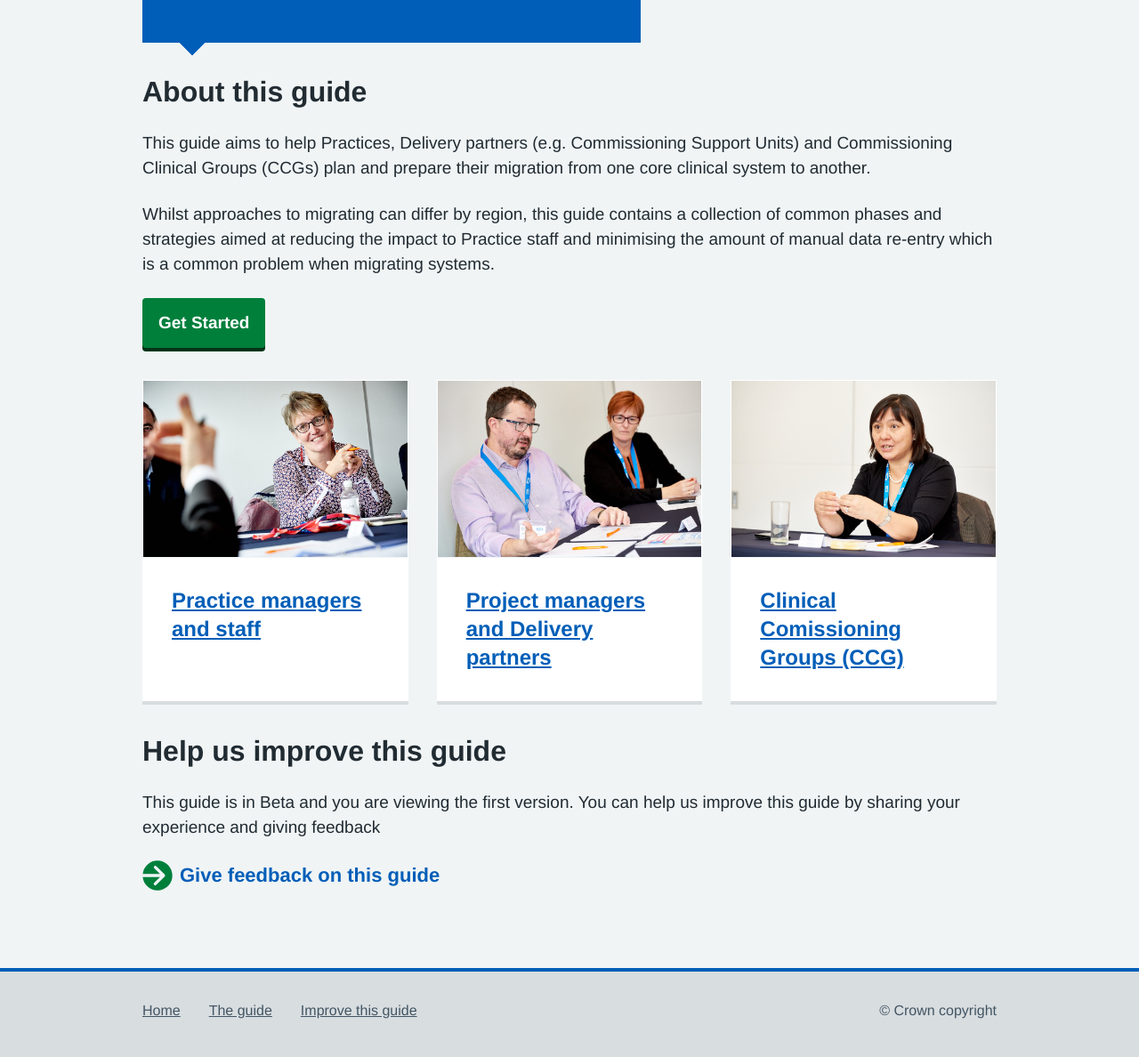
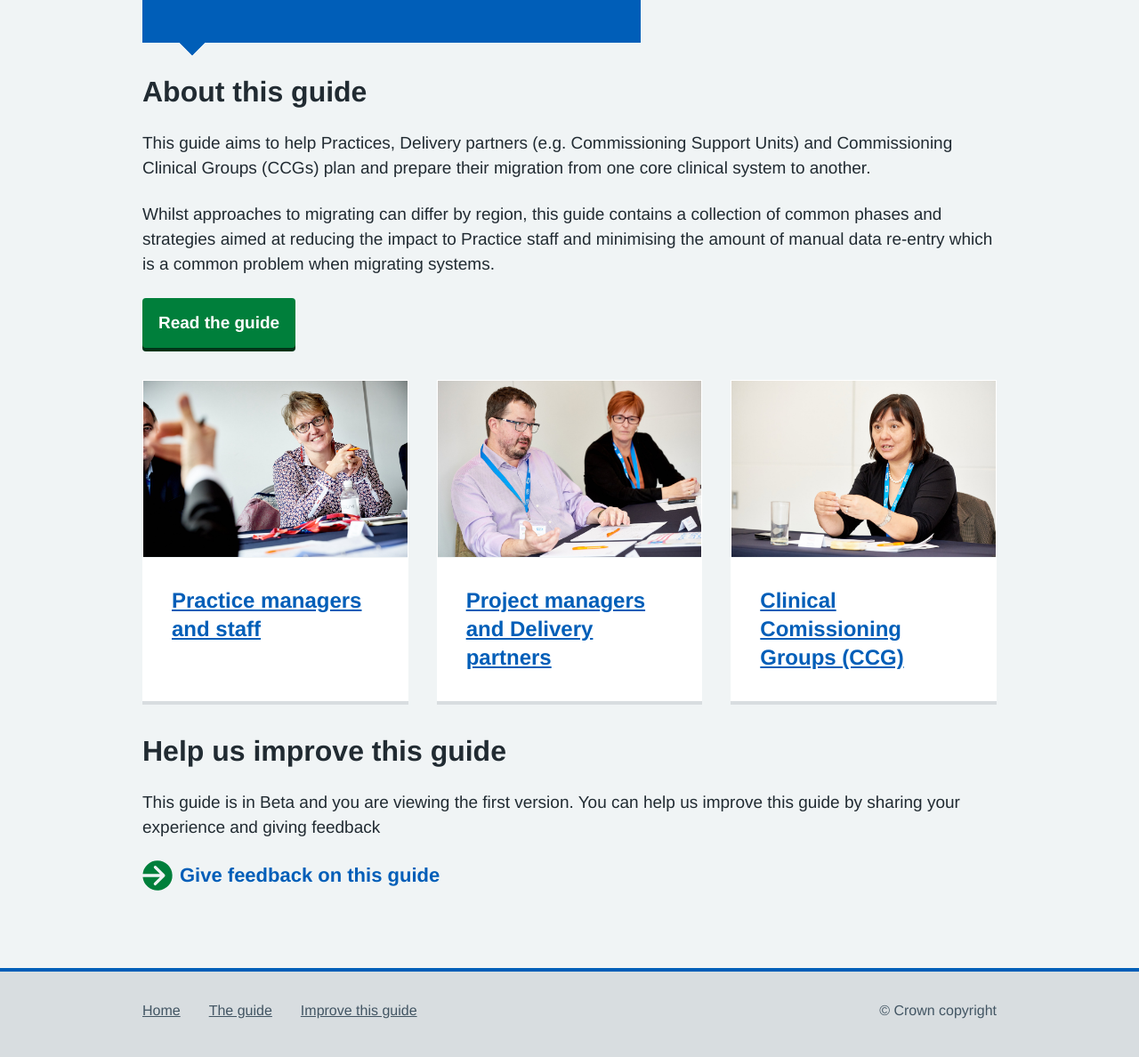
Before and after one commit to nhsconnect/prm-practice-migration, a Jekyll site: the page built from index.md, in a window 1280 px wide. Shown: the part 453-1641 px from the top of the page at 89% size. Built offline with Jekyll 4.4.1, drawn with Linux system fonts in a browser that asks for light colours; some web fonts are replaced.

Commit message:
[PT] Update button copy

```diff
--- a/index.md
+++ b/index.md
@@ -14,7 +14,7 @@ This guide aims to help Practices, Delivery partners (e.g. Commissioning Support
 Whilst approaches to migrating can differ by region, this guide contains a collection of common phases and strategies
 aimed at reducing the impact to Practice staff and minimising the amount of manual data re-entry which is a common problem when migrating systems.
 
-{%- include button.html title="Get Started" link="/guide" -%}
+{%- include button.html title="Read the guide" link="/guide" -%}
 
 {%- if site.data.home_promo.promo_items -%}
 
```
